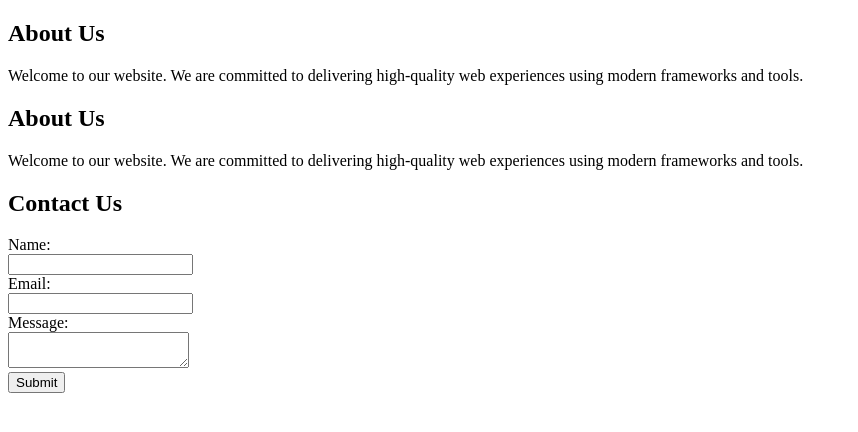
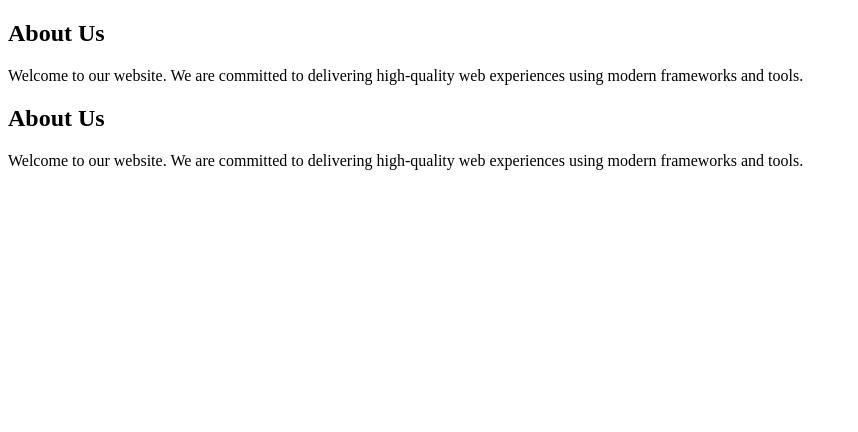
Before and after one commit to Cherishma-sana/git-int, a plain HTML site: page aboutandcontact.html in a window 1280 px wide. Shown: the whole page, without its empty margins (0-858 px from the left). Drawn offline with Linux system fonts and the light colour scheme.

Commit message:
'equate'

```diff
--- a/aboutandcontact.html
+++ b/aboutandcontact.html
@@ -7,18 +7,5 @@ experiences using modern frameworks and tools.</p>
 <h2>About Us</h2>
 <p>Welcome to our website. We are committed to delivering high-quality web
 experiences using modern frameworks and tools.</p>
-<h2>Contact Us</h2>
-<form>
- <label for="name">Name:</label><br />
- <input type="text" id="name" name="name"><br />
-
- <label for="email">Email:</label><br />
- <input type="email" id="email" name="email"><br />
-
- <label for="message">Message:</label><br />
- <textarea id="message" name="message"></textarea><br />
-
- <input type="submit" value="Submit">
-</form>
 </body>
 </html>
```
